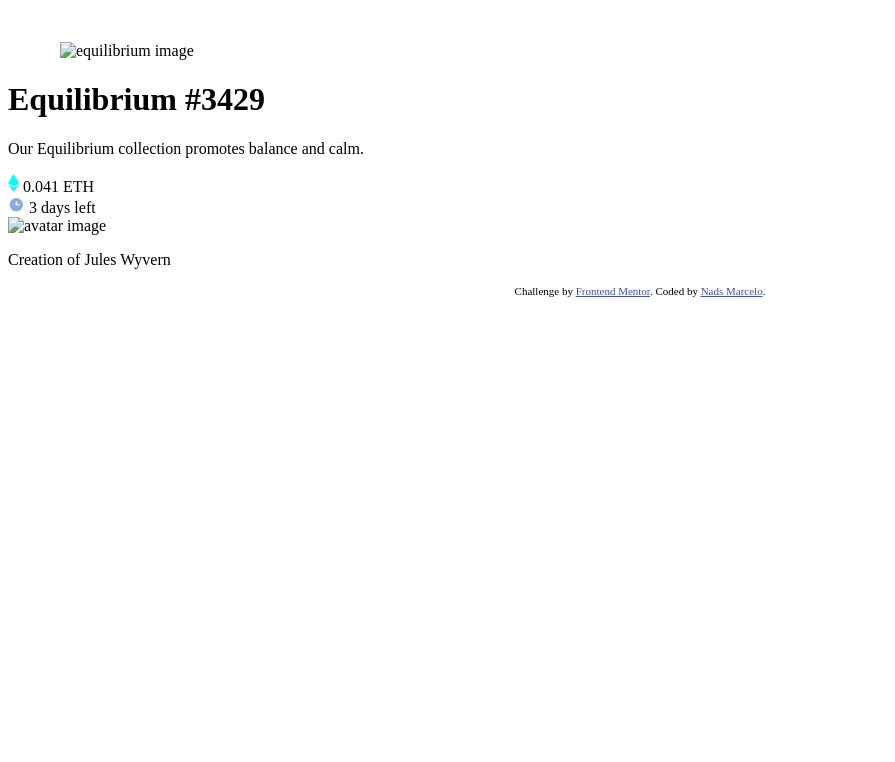
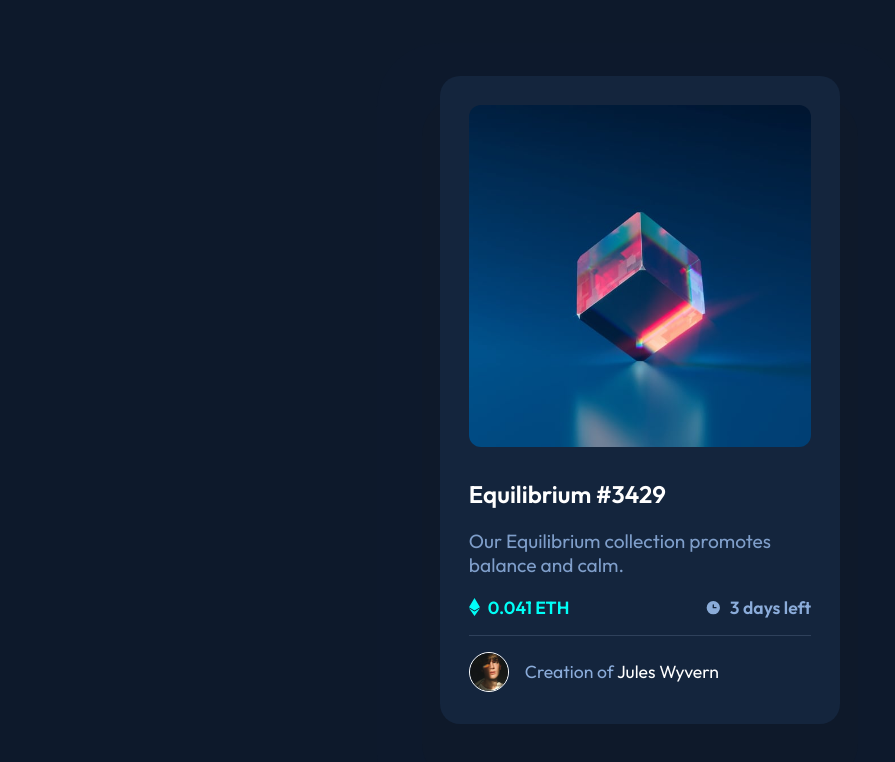
Before and after one commit to NADS-PROGRAMMER/NADS-PROGRAMMER-NFT-PREVIEW-CARD, a plain HTML site: page index.html in a window 1280 px wide. Shown: the whole page, without its empty margins (0-895 px from the left). Drawn offline with Linux system fonts and the light colour scheme; the site is published under a folder, as on GitHub Pages, so addresses that start at the root find nothing.

Commit message:
modified the path at index.html:

```diff
--- a/index.html
+++ b/index.html
@@ -8,7 +8,7 @@
 
   <title>Frontend Mentor | NFT preview card component</title>
 
-  <link rel="stylesheet" href="/React App/pnc-cafe/src/CSS/card.css">
+  <link rel="stylesheet" href="./React App/pnc-cafe/src/CSS/card.css">
   <!-- Feel free to remove these styles or customise in your own stylesheet 👍 -->
   <style>
     .attribution { font-size: 11px; text-align: center; }
@@ -28,7 +28,7 @@
             fill="#FFF" fill-rule="nonzero" />
         </g>
       </svg>
-      <img src="/images/image-equilibrium.jpg" alt="equilibrium image">
+      <img src="./images/image-equilibrium.jpg" alt="equilibrium image">
     </section>
 
     <div class="card-body">
@@ -58,7 +58,7 @@
     </div>
 
     <footer class="card-footer">
-      <img class="avatar" src="/images/image-avatar.png" alt="avatar image">
+      <img class="avatar" src="./images/image-avatar.png" alt="avatar image">
       <p class="author"><span class="first">Creation of</span> <span class="second">Jules Wyvern</span></p>
     </footer>
 
```
